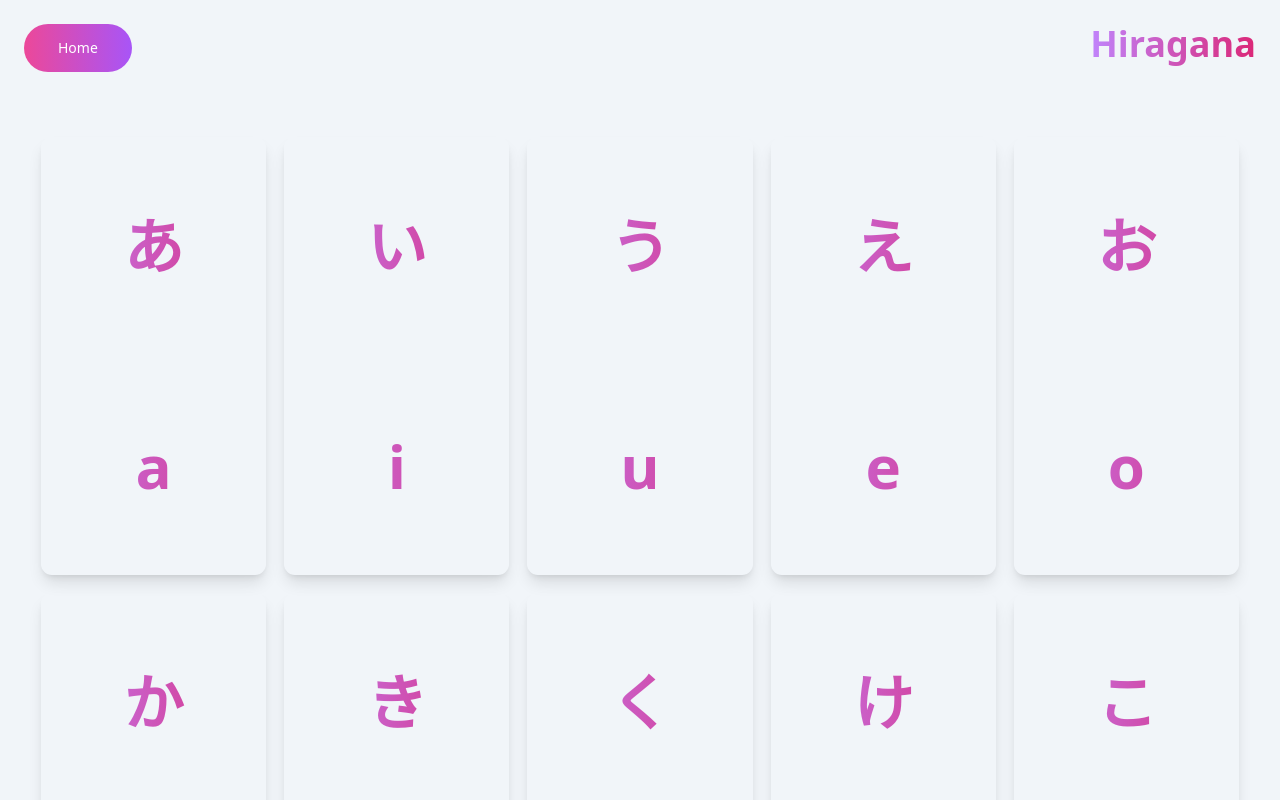
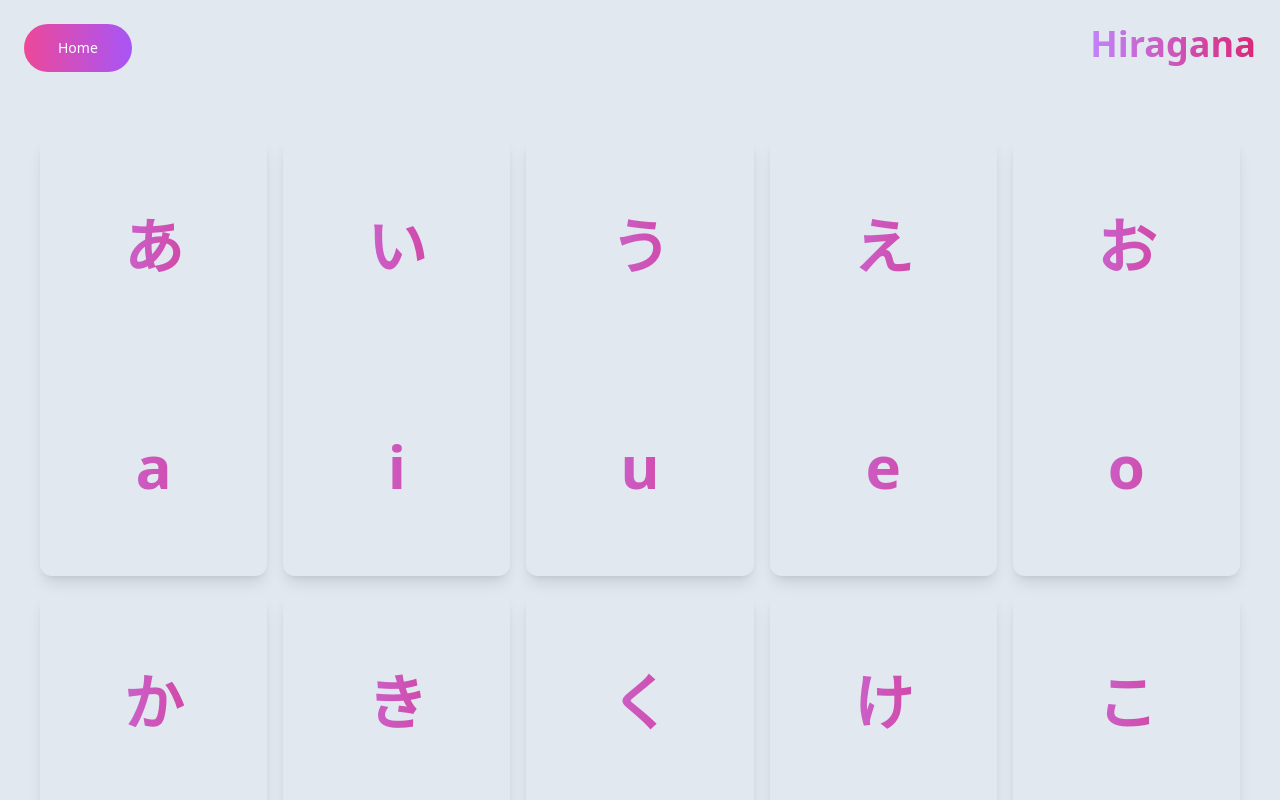
Before and after one commit to Akwei001/Jgame, a React (Vite) app: page /Hiragana in a window 1280 px wide. Shown: the top 800 px of the page. Built offline with nearby package versions, Linux system fonts and the light colour scheme.

Commit message:
katakana bg change

```diff
--- a/src/components/Hiragana.jsx
+++ b/src/components/Hiragana.jsx
@@ -81,7 +81,7 @@ function Hiragana() {
   const [htile, setHtile] = useState(hiraganaTile);
   return (
     // <div className='min-h-screen text-center text-white bg-gradient-to-r from-slate-900 via-purple-900 to-slate-900'>
-    <div className='min-h-screen text-center text-white bg-slate-100'>
+    <div className='min-h-screen text-center text-white bg-slate-200'>
       <header className='p-6 mb-8'>
         <div className='flex justify-between'>
           <div className=' p-[2px] rounded-full bg-gradient-to-r from-pink-500  to-purple-500 hover:text-white active:text-opacity-75 focus:outline-none focus:ring'>
@@ -101,9 +101,11 @@ function Hiragana() {
       <div className='grid grid-cols-5 gap-4 m-10'>
         {htile.map((tile) => (
           <div key={tile.id}>
-            <div className='text-6xl font-bold text-transparent shadow-lg bg-slate-200 rounded-xl bg-clip-text bg-gradient-to-r from-purple-400 to-pink-600 w-18 h-18'>
-              <div className='py-20'>{tile.hiragana}</div>
-              <div className='py-20'>{tile.romaji}</div>
+            <div className='text-6xl font-bold text-transparent shadow-lg rounded-xl bg-clip-text bg-gradient-to-r from-purple-400 to-pink-600 w-18 h-18'>
+              <div className=''>
+                <div className='py-20 '>{tile.hiragana}</div>
+                <div className='py-20'>{tile.romaji}</div>
+              </div>
             </div>
           </div>
         ))}
```
